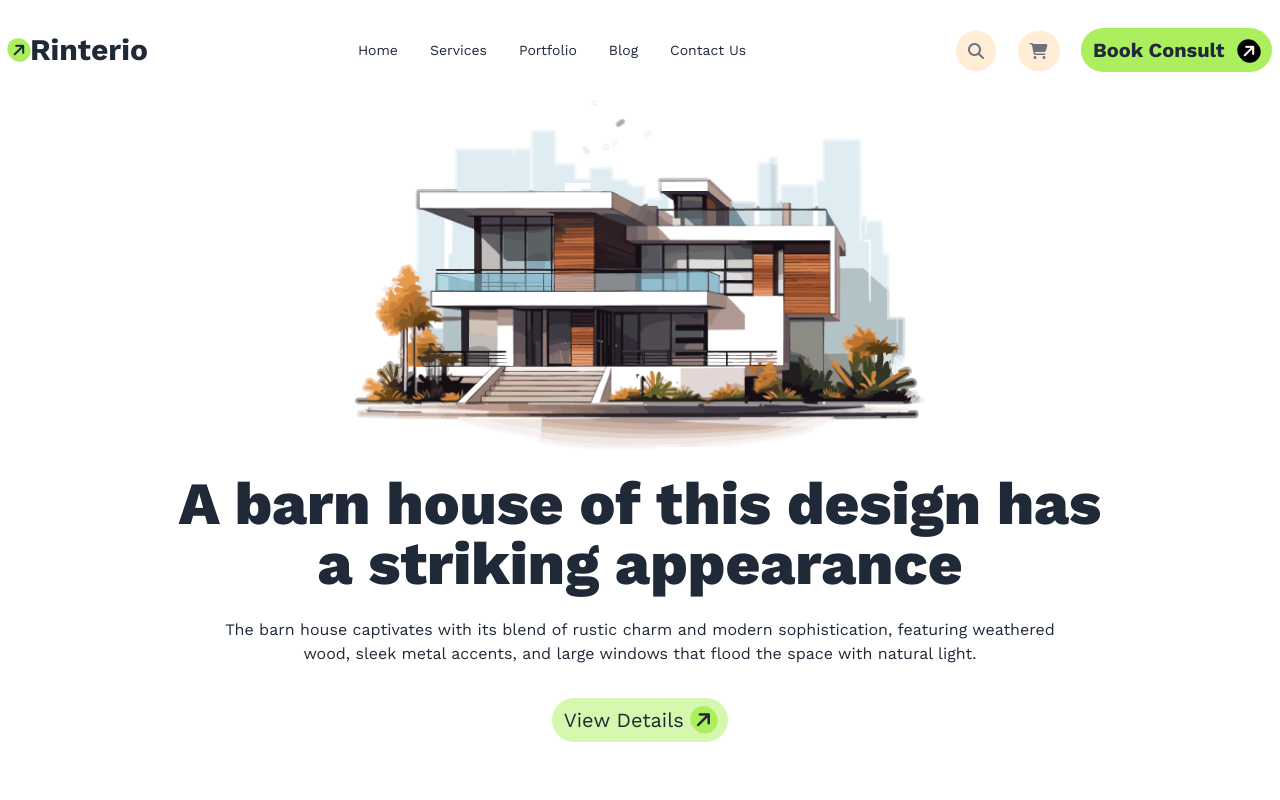
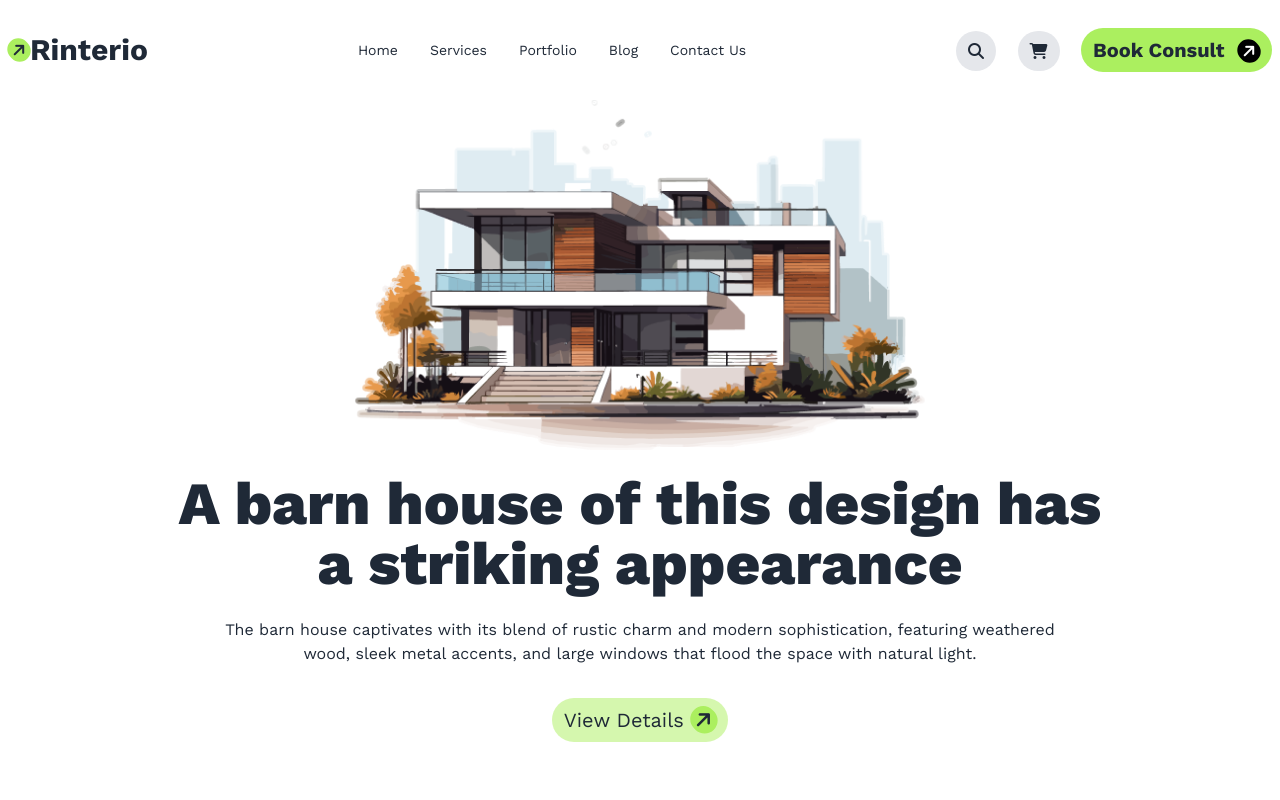
Before and after one commit to rubel04/Rinterio-assignment-3, a plain HTML site: page index.html in a window 1280 px wide. Shown: the top 800 px of the page. Drawn offline with nearby package versions, Linux system fonts and the light colour scheme.

Commit message:
customize navbar button

```diff
--- a/index.html
+++ b/index.html
@@ -53,7 +53,7 @@
     <header class="container mx-auto px-5 lg:px-0 mb-12 lg:mb-24">
       <!-- navbar section -->
       <nav class="my-4">
-        <div class="navbar bg-base-100 flex justify-between">
+        <div class="navbar flex justify-between">
           <div>
             <div class="dropdown">
               <div tabindex="0" role="button" class="btn btn-ghost lg:hidden">
@@ -99,10 +99,10 @@
           </div>
           <div class="space-x-4 hidden md:block">
             <i
-              class="fa-solid fa-magnifying-glass bg-orange-100 text-gray-500 p-3 rounded-full"
+              class="fa-solid fa-magnifying-glass bg-gray-200 p-3 rounded-full"
             ></i>
             <i
-              class="fa-solid fa-cart-shopping bg-orange-100 text-gray-500 p-3 rounded-full"
+              class="fa-solid fa-cart-shopping bg-gray-200 p-3 rounded-full"
             ></i>
             <button class="bg-primary-color px-3 py-2 rounded-3xl">
               <a class="text-xl font-bold mr-2">Book Consult</a>
```
